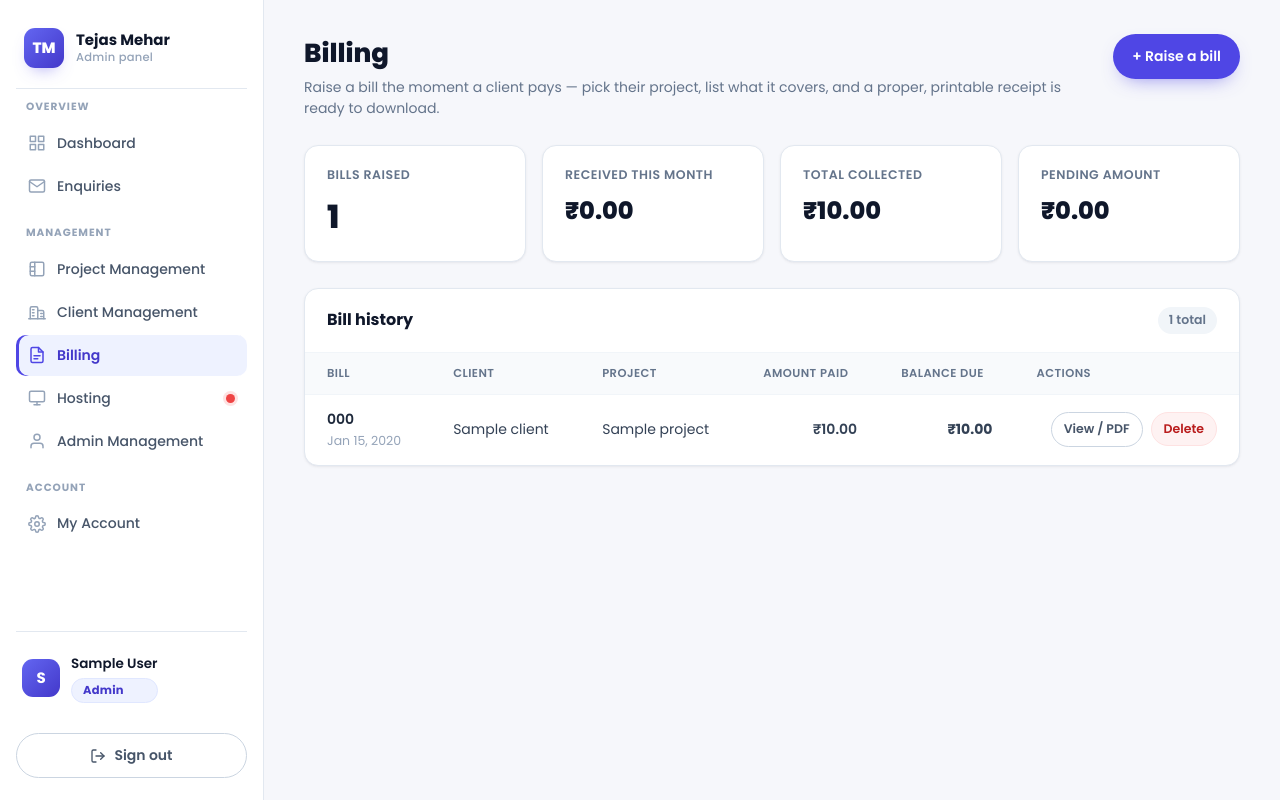
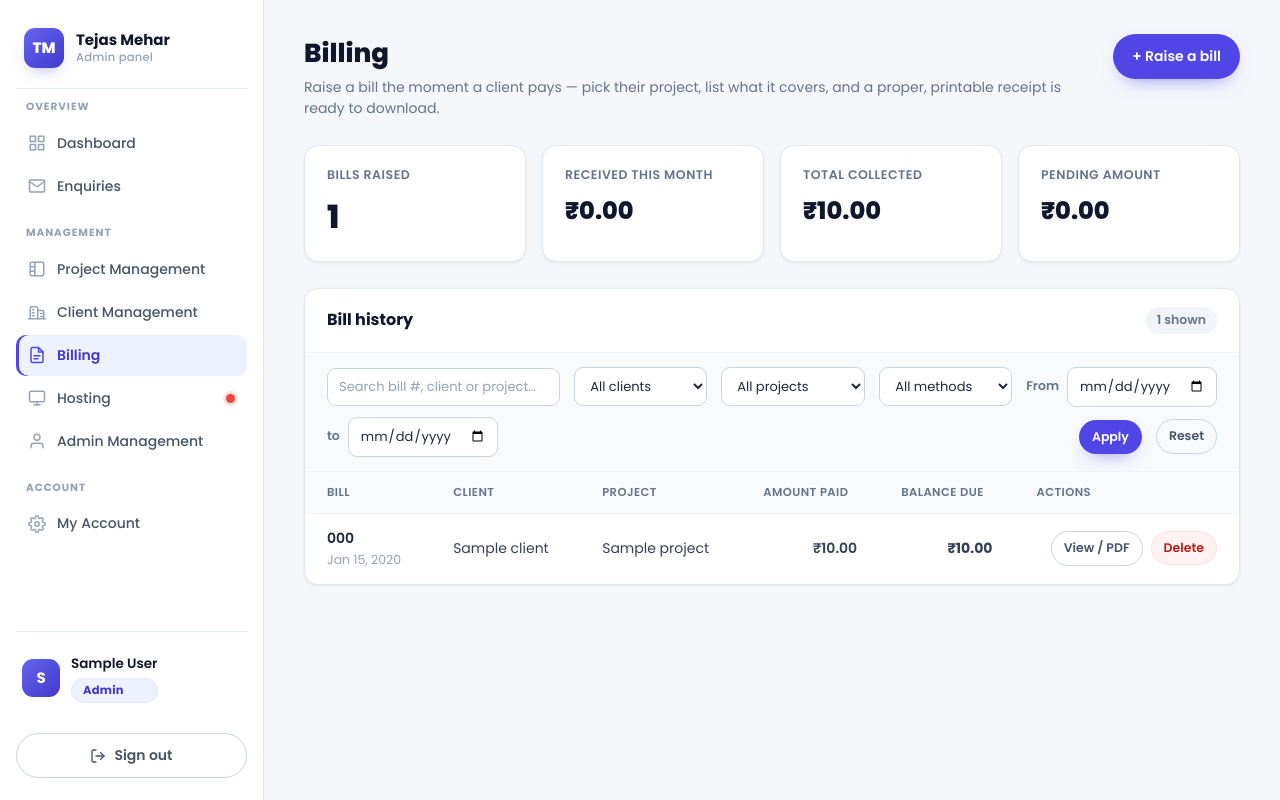
Before and after one commit to webcultivate01-tv/my-personal-portfolio-website, a PHP site: page /portfolio/admin/bills in a window 1280 px wide. Run offline with PHP 8.4, Linux system fonts and the light colour scheme; the visitor is signed in with stand-in values (Sample User, id 1); tables that the repository leaves empty hold one stand-in row (values such as "Sample post").

Commit message:
added the Filters on bills

```diff
--- a/admin/app/Controllers/BillController.php
+++ b/admin/app/Controllers/BillController.php
@@ -28,11 +28,20 @@ class BillController extends Controller
 
         $bills = new Bill();
 
+        $filters = [
+            'q'              => trim((string) ($_GET['q'] ?? '')),
+            'client_id'      => (int) ($_GET['client_id'] ?? 0),
+            'project_id'     => (int) ($_GET['project_id'] ?? 0),
+            'payment_method' => (string) ($_GET['payment_method'] ?? ''),
+            'from'           => (string) ($_GET['from'] ?? ''),
+            'to'             => (string) ($_GET['to'] ?? ''),
+        ];
+
         $this->view('bills/index', [
             'title'             => 'Billing',
             'active'            => 'bills',
             'csrf'              => $this->csrfToken(),
-            'bills'             => $bills->allWithDetails(),
+            'bills'             => $bills->search($filters),
             'clients'           => (new Client())->allForSelect(),
             'projects'          => (new Project())->allForSelect(),
             'paidByProject'     => $bills->paidByProject(),
@@ -40,8 +49,12 @@ class BillController extends Controller
             'receivedThisMonth' => $bills->receivedThisMonth(),
             'pendingTotal'      => $bills->pendingAmountTotal(),
             'totalCollected'    => $bills->totalCollected(),
+            'totalBills'        => $bills->totalCount(),
             'today'             => date('Y-m-d'),
-            'preselectClient'   => (int) ($_GET['client_id'] ?? 0),
+            'filters'           => $filters,
+            // "+ Raise a bill" links from a client's own page add ?new=1 so the form opens
+            // pre-filled for them; arriving via the filter bar's client picker does not.
+            'openCreateForm'    => isset($_GET['new']) && $filters['client_id'] > 0,
         ]);
     }
 
--- a/admin/app/Models/Bill.php
+++ b/admin/app/Models/Bill.php
@@ -21,6 +21,64 @@ class Bill extends Model
              LEFT JOIN projects p ON p.id = b.project_id
              ORDER BY b.bill_date DESC, b.id DESC'
         );
+    }
+
+    /**
+     * Bills narrowed by the history page's filter bar: free-text search
+     * (bill number / client / project), client, project, payment method,
+     * and a bill-date range. Any filter left blank/empty is skipped.
+     */
+    public function search(array $f = []): array
+    {
+        $where  = [];
+        $params = [];
+
+        $q = trim((string) ($f['q'] ?? ''));
+        if ($q !== '') {
+            $where[] = '(b.bill_number LIKE ? OR c.name LIKE ? OR c.company LIKE ? OR p.name LIKE ?)';
+            $like    = '%' . $q . '%';
+            array_push($params, $like, $like, $like, $like);
+        }
+
+        $clientId = (int) ($f['client_id'] ?? 0);
+        if ($clientId > 0) {
+            $where[]  = 'b.client_id = ?';
+            $params[] = $clientId;
+        }
+
+        $projectId = (int) ($f['project_id'] ?? 0);
+        if ($projectId > 0) {
+            $where[]  = 'b.project_id = ?';
+            $params[] = $projectId;
+        }
+
+        $method = (string) ($f['payment_method'] ?? '');
+        if (in_array($method, ClientPayment::METHODS, true)) {
+            $where[]  = 'b.payment_method = ?';
+            $params[] = $method;
+        }
+
+        $from = (string) ($f['from'] ?? '');
+        if (preg_match('/^\d{4}-\d{2}-\d{2}$/', $from)) {
+            $where[]  = 'b.bill_date >= ?';
+            $params[] = $from;
+        }
+        $to = (string) ($f['to'] ?? '');
+        if (preg_match('/^\d{4}-\d{2}-\d{2}$/', $to)) {
+            $where[]  = 'b.bill_date <= ?';
+            $params[] = $to;
+        }
+
+        $sql = 'SELECT b.*, c.name AS client_name, c.company AS client_company, p.name AS project_name
+                FROM bills b
+                JOIN clients c ON c.id = b.client_id
+                LEFT JOIN projects p ON p.id = b.project_id';
+        if (!empty($where)) {
+            $sql .= ' WHERE ' . implode(' AND ', $where);
+        }
+        $sql .= ' ORDER BY b.bill_date DESC, b.id DESC';
+
+        return $this->all($sql, $params);
     }
 
     /** All bills raised for one client, newest first. */
@@ -89,6 +147,13 @@ class Bill extends Model
     {
         $row = $this->one('SELECT COALESCE(SUM(amount_paid), 0) AS t FROM bills');
         return (float) ($row['t'] ?? 0);
+    }
+
+    /** How many bills exist in total, regardless of any filter applied to the history list. */
+    public function totalCount(): int
+    {
+        $row = $this->one('SELECT COUNT(*) AS c FROM bills');
+        return (int) ($row['c'] ?? 0);
     }
 
     /**
--- a/admin/app/Views/bills/index.php
+++ b/admin/app/Views/bills/index.php
@@ -6,10 +6,11 @@
  *
  * @var string $csrf @var array $bills @var array $clients @var array $projects
  * @var array $paidByProject @var array $methods
- * @var float $receivedThisMonth @var float $pendingTotal @var float $totalCollected @var string $today
- * @var int $preselectClient
+ * @var float $receivedThisMonth @var float $pendingTotal @var float $totalCollected @var int $totalBills
+ * @var string $today @var array $filters @var bool $openCreateForm
  */
 $money = static fn(float $n): string => '₹' . number_format($n, 2);
+$hasFilters = array_filter($filters) !== [];
 ?>
 <header class="page-head">
   <div>
@@ -20,7 +21,7 @@ $money = static fn(float $n): string => '₹' . number_format($n, 2);
 </header>
 
 <section class="stat-grid">
-  <div class="stat"><span class="stat__label">Bills raised</span><span class="stat__value"><?= count($bills) ?></span></div>
+  <div class="stat"><span class="stat__label">Bills raised</span><span class="stat__value"><?= $totalBills ?></span></div>
   <div class="stat"><span class="stat__label">Received this month</span><span class="stat__value stat__value--money"><?= e($money($receivedThisMonth)) ?></span></div>
   <div class="stat"><span class="stat__label">Total collected</span><span class="stat__value stat__value--money"><?= e($money($totalCollected)) ?></span></div>
   <div class="stat<?= $pendingTotal > 0 ? ' stat--alert' : '' ?>">
@@ -29,7 +30,7 @@ $money = static fn(float $n): string => '₹' . number_format($n, 2);
   </div>
 </section>
 
-<section class="panel panel--pad" id="bill-form"<?= $preselectClient > 0 ? '' : ' hidden' ?>>
+<section class="panel panel--pad" id="bill-form"<?= $openCreateForm ? '' : ' hidden' ?>>
   <div class="panel__head panel__head--plain">
     <h2 class="panel__title">Raise a new bill</h2>
   </div>
@@ -43,7 +44,7 @@ $money = static fn(float $n): string => '₹' . number_format($n, 2);
       <select class="form__input" id="client_id" name="client_id" required>
         <option value="">Select a client…</option>
         <?php foreach ($clients as $c): ?>
-          <option value="<?= (int) $c['id'] ?>"<?= $preselectClient === (int) $c['id'] ? ' selected' : '' ?>><?= e($c['name']) ?><?= $c['company'] ? ' — ' . e($c['company']) : '' ?></option>
+          <option value="<?= (int) $c['id'] ?>"<?= $filters['client_id'] === (int) $c['id'] ? ' selected' : '' ?>><?= e($c['name']) ?><?= $c['company'] ? ' — ' . e($c['company']) : '' ?></option>
         <?php endforeach; ?>
       </select>
     </div>
@@ -108,11 +109,48 @@ $money = static fn(float $n): string => '₹' . number_format($n, 2);
 <section class="panel">
   <div class="panel__head">
     <h2 class="panel__title">Bill history</h2>
-    <span class="panel__count"><?= count($bills) ?> total</span>
+    <span class="panel__count"><?= count($bills) ?> shown</span>
   </div>
 
+  <form class="filter-bar" method="get" action="<?= url('/bills') ?>">
+    <input class="form__input filter-bar__search" type="search" name="q" value="<?= e($filters['q']) ?>"
+           placeholder="Search bill #, client or project…">
+    <select class="form__input" name="client_id">
+      <option value="">All clients</option>
+      <?php foreach ($clients as $c): ?>
+        <option value="<?= (int) $c['id'] ?>"<?= $filters['client_id'] === (int) $c['id'] ? ' selected' : '' ?>><?= e($c['name']) ?></option>
+      <?php endforeach; ?>
+    </select>
+    <select class="form__input" name="project_id">
+      <option value="">All projects</option>
+      <?php foreach ($projects as $p): ?>
+        <option value="<?= (int) $p['id'] ?>"<?= $filters['project_id'] === (int) $p['id'] ? ' selected' : '' ?>><?= e($p['name']) ?></option>
+      <?php endforeach; ?>
+    </select>
+    <select class="form__input" name="payment_method">
+      <option value="">All methods</option>
+      <?php foreach ($methods as $m): ?>
+        <option value="<?= e($m) ?>"<?= $filters['payment_method'] === $m ? ' selected' : '' ?>><?= e(ucwords(str_replace('_', ' ', $m))) ?></option>
+      <?php endforeach; ?>
+    </select>
+    <label class="filter-bar__date">From
+      <input class="form__input" type="date" name="from" value="<?= e($filters['from']) ?>">
+    </label>
+    <label class="filter-bar__date">to
+      <input class="form__input" type="date" name="to" value="<?= e($filters['to']) ?>">
+    </label>
+    <button type="submit" class="btn btn--sm btn--primary">Apply</button>
+    <a class="btn btn--sm btn--ghost" href="<?= url('/bills') ?>">Reset</a>
+  </form>
+
   <?php if (empty($bills)): ?>
-    <p class="empty">No bills raised yet. Use <strong>+ Raise a bill</strong> above the next time a client pays.</p>
+    <p class="empty">
+      <?php if ($hasFilters): ?>
+        Nothing matches those filters. <a href="<?= url('/bills') ?>">Clear them</a> to see every bill.
+      <?php else: ?>
+        No bills raised yet. Use <strong>+ Raise a bill</strong> above the next time a client pays.
+      <?php endif; ?>
+    </p>
   <?php else: ?>
     <table class="table">
       <thead>
--- a/admin/app/Views/clients/show.php
+++ b/admin/app/Views/clients/show.php
@@ -270,7 +270,7 @@ $openInvoices = array_filter($invoices, static fn(array $i): bool => $i['status'
     <h2 class="panel__title">Bills</h2>
     <div class="panel__actions">
       <span class="panel__count"><?= count($bills) ?> raised</span>
-      <a class="btn btn--sm btn--primary" href="<?= url('/bills') ?>?client_id=<?= (int) $client['id'] ?>">+ Raise a bill</a>
+      <a class="btn btn--sm btn--primary" href="<?= url('/bills') ?>?client_id=<?= (int) $client['id'] ?>&new=1">+ Raise a bill</a>
     </div>
   </div>
 
```
